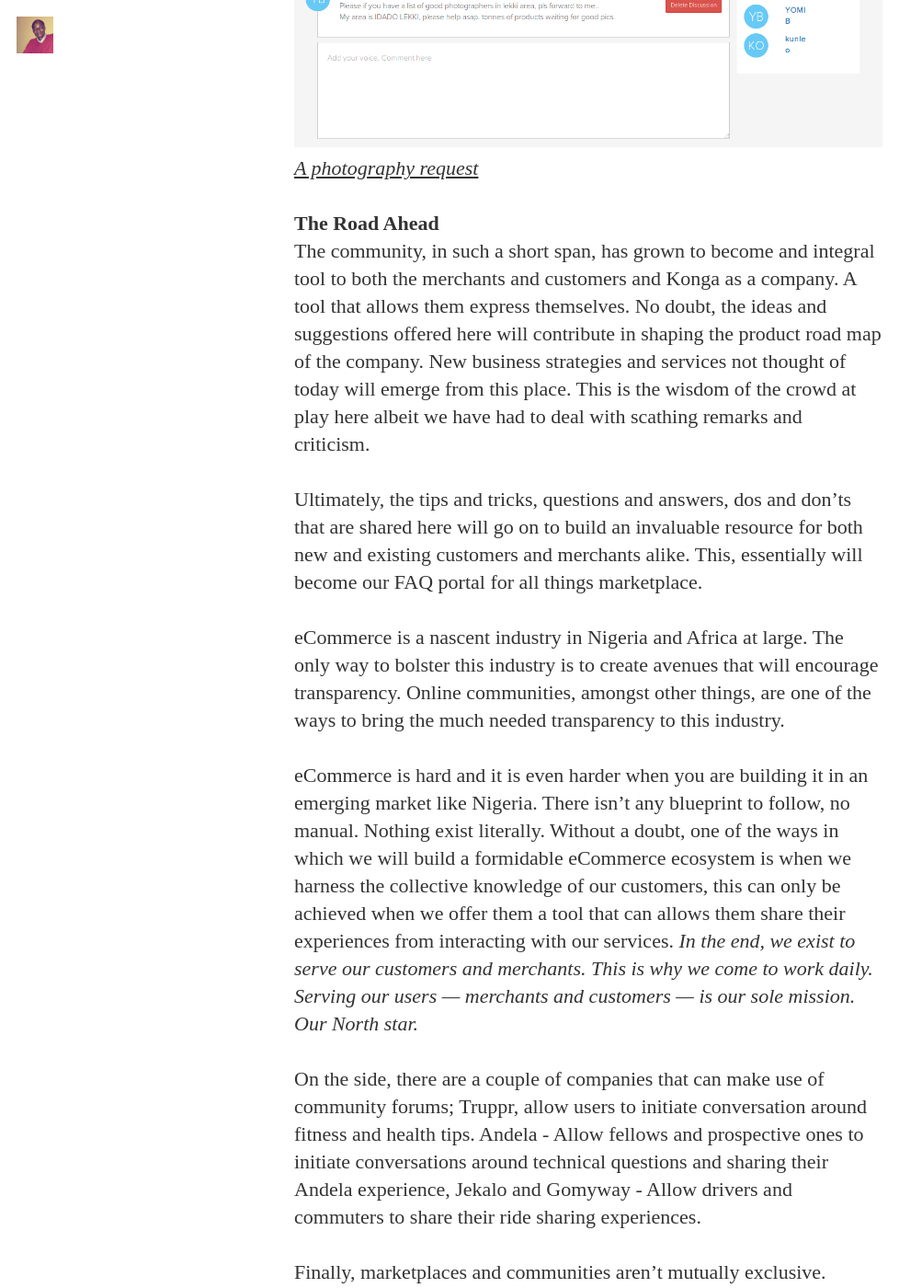
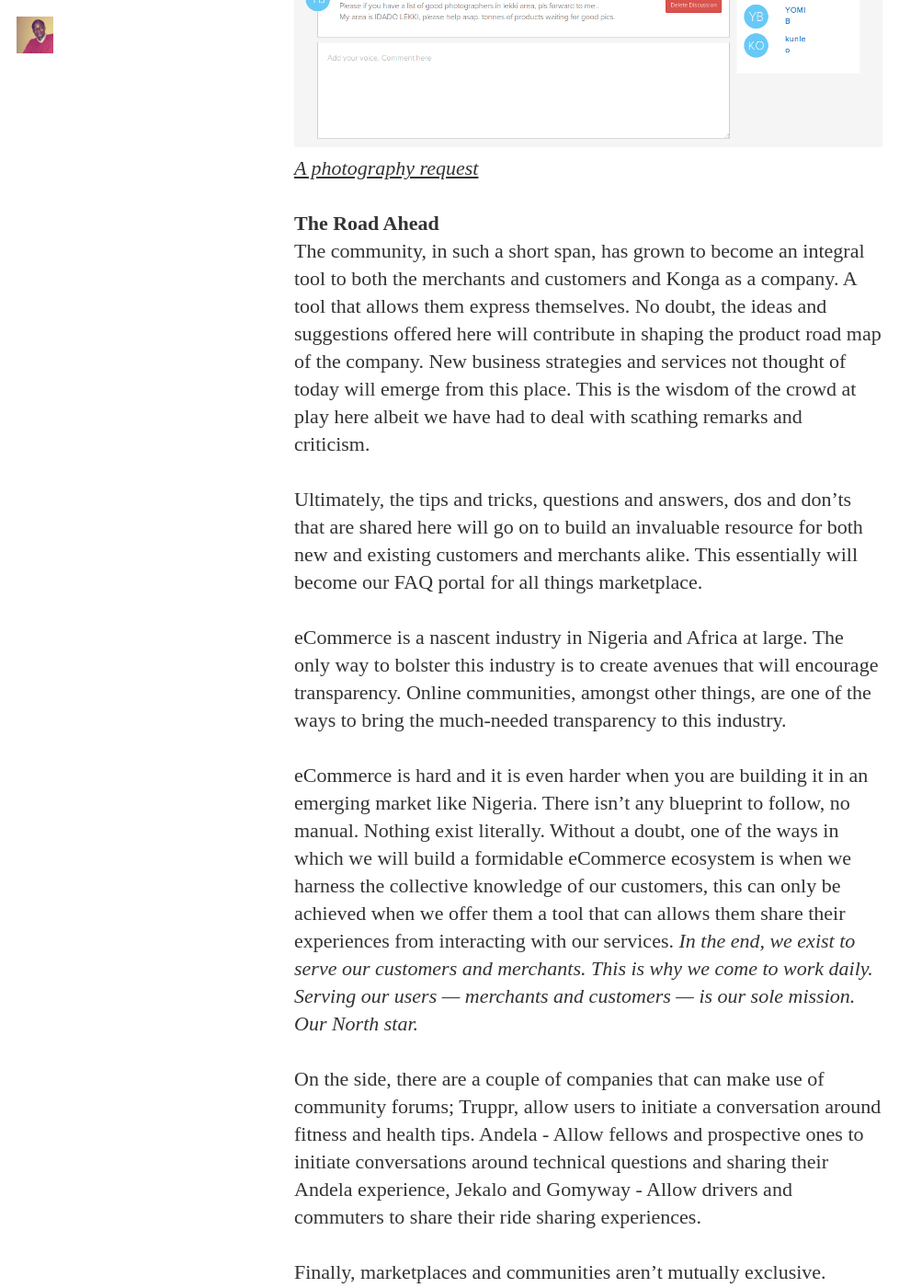
Before and after one commit to cyberomin/cyberomin.github.io, a Jekyll site: the page built from _posts/2015-07-09-marketplace-communities.markdown, in a window 1280 px wide and 1400 px high, scrolled down 3534 px. Shown: the whole window at 92% size, without its empty margins (0-1003 px from the left). Built offline with Jekyll 4.4.1, drawn with Linux system fonts in a browser that asks for light colours; nearby versions of some CDN libraries; some web fonts are replaced; library files that are not in the unit come from our copies; Markdown is read by kramdown in place of the engine named in the settings; comment, search, counter and statistics services are not loaded; some of the changed text lies outside the part shown.

Commit message:
Fixed grammar issues

```diff
--- a/_posts/2015-07-09-marketplace-communities.markdown
+++ b/_posts/2015-07-09-marketplace-communities.markdown
@@ -51,15 +51,15 @@
 <span class="text-muted"><em><a href="http://community.konga.com/thread/i-need-a-konga-certified-photographer-in-my-area">A photography request</a></em></span>
 
 <strong>The Road Ahead</strong><br/>
-The community, in such a short span, has grown to become and integral tool to both the merchants and customers and Konga as a company. A tool that allows them express themselves. No doubt, the ideas and suggestions offered here will contribute in shaping the product road map of the company. New business strategies and services not thought of today will emerge from this place. This is the wisdom of the crowd at play here albeit we have had to deal with scathing remarks and criticism.
+The community, in such a short span, has grown to become an integral tool to both the merchants and customers and Konga as a company. A tool that allows them express themselves. No doubt, the ideas and suggestions offered here will contribute in shaping the product road map of the company. New business strategies and services not thought of today will emerge from this place. This is the wisdom of the crowd at play here albeit we have had to deal with scathing remarks and criticism.
 
-Ultimately, the tips and tricks, questions and answers, dos and don'ts that are shared here will go on to build an invaluable resource for both new and existing customers and merchants alike. This, essentially will become our FAQ portal for all things marketplace.
+Ultimately, the tips and tricks, questions and answers, dos and don'ts that are shared here will go on to build an invaluable resource for both new and existing customers and merchants alike. This essentially will become our FAQ portal for all things marketplace.
 
-eCommerce is a nascent industry in Nigeria and Africa at large. The only way to bolster this industry is to create avenues that will encourage transparency. Online communities, amongst other things, are one of the ways to bring the much needed transparency to this industry.
+eCommerce is a nascent industry in Nigeria and Africa at large. The only way to bolster this industry is to create avenues that will encourage transparency. Online communities, amongst other things, are one of the ways to bring the much-needed transparency to this industry.
 
 eCommerce is hard and it is even harder when you are building it in an emerging market like Nigeria. There isn't any blueprint to follow, no manual. Nothing exist literally. Without a doubt, one of the ways in which we will build a formidable eCommerce ecosystem is when we harness the collective knowledge of our customers, this can only be achieved when we offer them a tool that can allows them share their experiences from interacting with our services. <em>In the end, we exist to serve our customers and merchants. This is why we come to work daily. Serving our users &mdash; merchants and customers &mdash; is our sole mission. Our North star.</em>
 
-On the side, there are a couple of companies that can make use of community forums; Truppr, allow users to initiate conversation around fitness and health tips. Andela - Allow fellows and prospective ones to initiate conversations around technical questions and sharing their Andela experience, Jekalo and Gomyway - Allow drivers and commuters to share their ride sharing experiences.
+On the side, there are a couple of companies that can make use of community forums; Truppr, allow users to initiate a conversation around fitness and health tips. Andela - Allow fellows and prospective ones to initiate conversations around technical questions and sharing their Andela experience, Jekalo and Gomyway - Allow drivers and commuters to share their ride sharing experiences.
 
 Finally, marketplaces and communities aren't mutually exclusive. Socities thrive because of the healthy communities
 we have been able to build and cultivate of the years. This ideology holds true for institutions alike.
```
Also changed, not shown: other parts of _posts/2015-07-09-marketplace-communities.markdown (+5 -5 lines), 2 other files.
